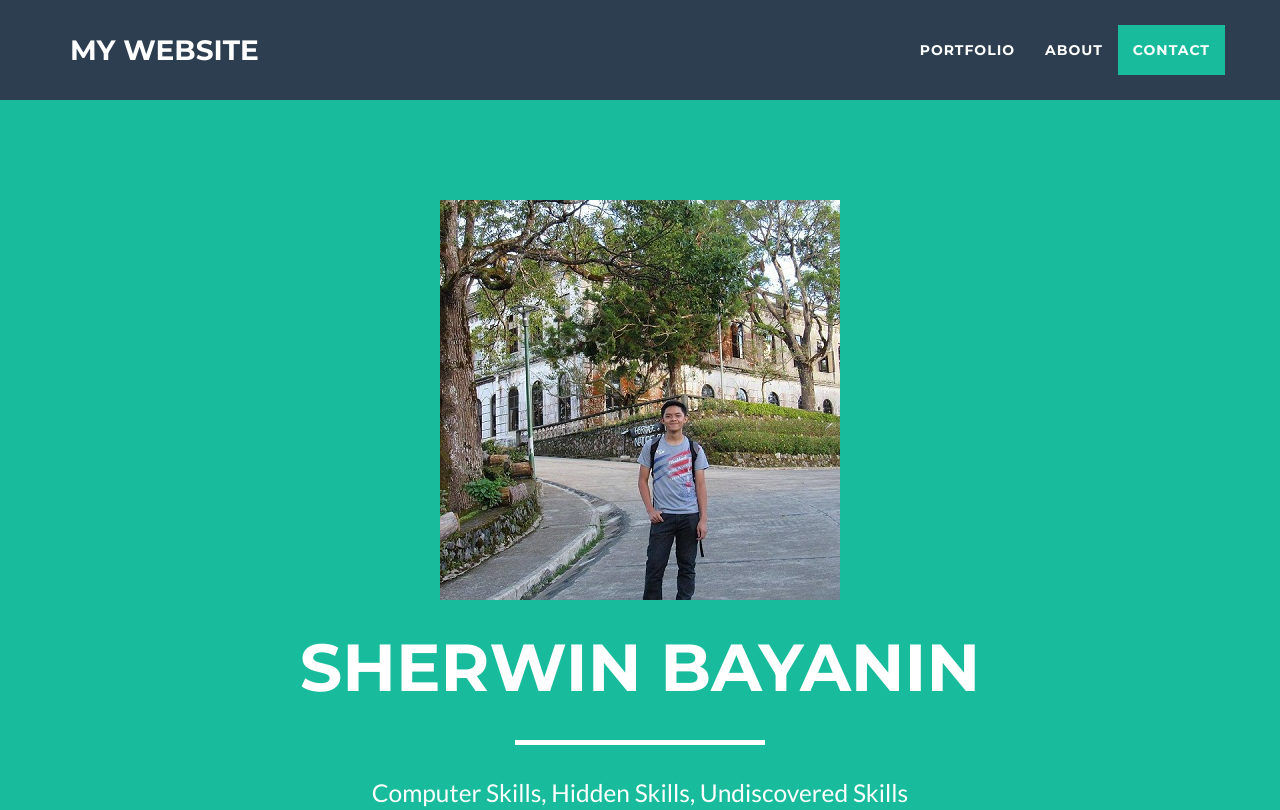
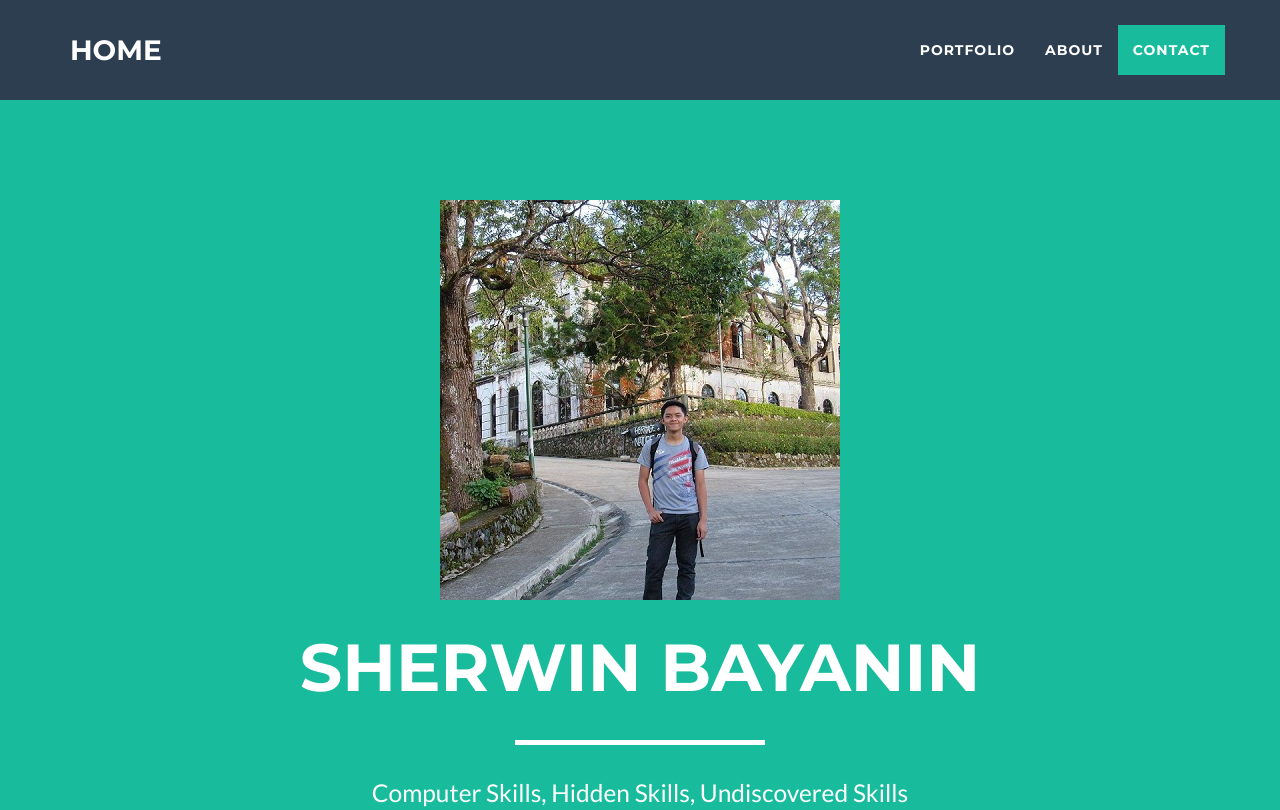
Before and after one commit to SherwinBayanin/sherwinbayanin.github.io, a website: page index.html in a window 1280 px wide. Shown: the top 810 px of the page. Drawn offline with nearby package versions, Linux system fonts and the light colour scheme.

Commit message:
Update index.html

```diff
--- a/index.html
+++ b/index.html
@@ -41,7 +41,7 @@
                 <button type="button" class="navbar-toggle" data-toggle="collapse" data-target="#bs-example-navbar-collapse-1">
                     <span class="sr-only">Toggle navigation</span> Menu <i class="fa fa-bars"></i>
                 </button>
-                <a class="navbar-brand" href="#page-top">My Website</a>
+                <a class="navbar-brand" href="#page-top">Home</a>
             </div>
 
             <!-- Collect the nav links, forms, and other content for toggling -->
```
